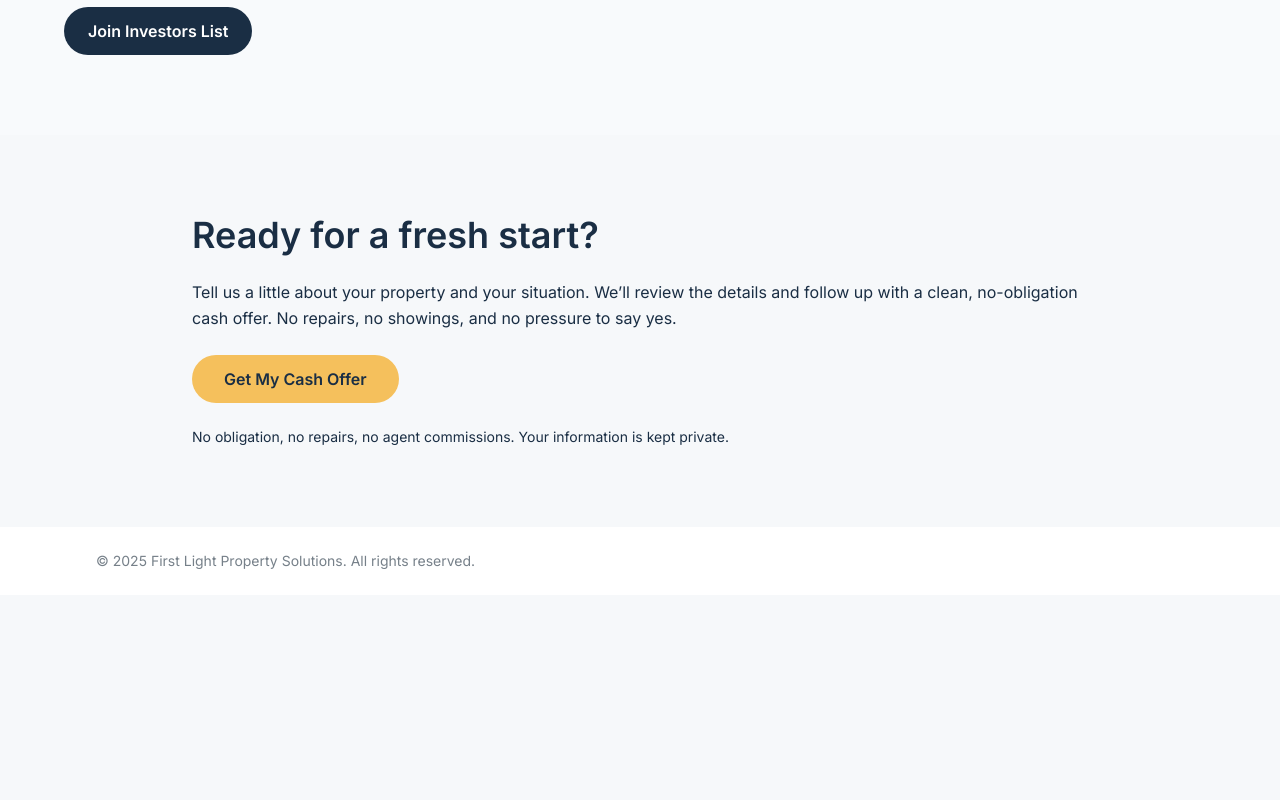
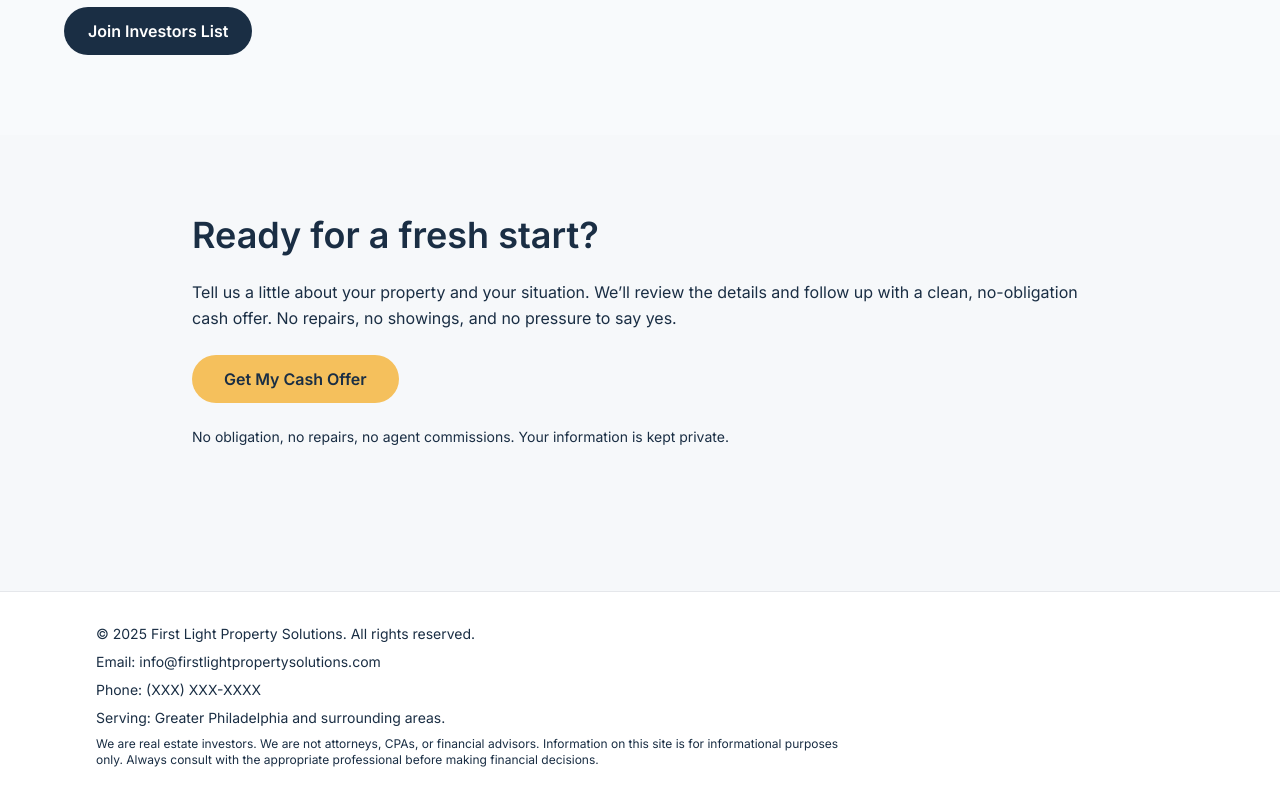
Before and after one commit to 7th0m3n/FirstLightPropertySolutions, a Next.js app: page / in a window 1280 px wide. Shown: the part 2793-3593 px from the top of the page. Before the commit the page ends 3388 px from the top, so only its background shows below. Built offline with nearby package versions, Linux system fonts and the light colour scheme.

Commit message:
Expand footer with contact info and disclaimer

```diff
--- a/app/page.tsx
+++ b/app/page.tsx
@@ -286,10 +286,17 @@ export default function HomePage() {
           </div>
         </section>
       </main>
-      <footer className="bg-white">
-        <div className="mx-auto max-w-6xl px-4 py-6 text-sm text-slate/70 sm:px-6 lg:px-8">
-          © {new Date().getFullYear()} First Light Property Solutions. All
-          rights reserved.
+      <footer className="mt-16 border-t border-slate-200 bg-white">
+        <div className="mx-auto max-w-6xl space-y-2 px-4 py-8 text-sm text-slate-600 sm:px-6 lg:px-8">
+          <p className="text-slate-700">
+            © {new Date().getFullYear()} First Light Property Solutions. All rights reserved.
+          </p>
+          <p>Email: info@firstlightpropertysolutions.com</p>
+          <p>Phone: (XXX) XXX-XXXX</p>
+          <p>Serving: Greater Philadelphia and surrounding areas.</p>
+          <p className="text-xs text-slate-500 max-w-3xl">
+            We are real estate investors. We are not attorneys, CPAs, or financial advisors. Information on this site is for informational purposes only. Always consult with the appropriate professional before making financial decisions.
+          </p>
         </div>
       </footer>
     </>
```
